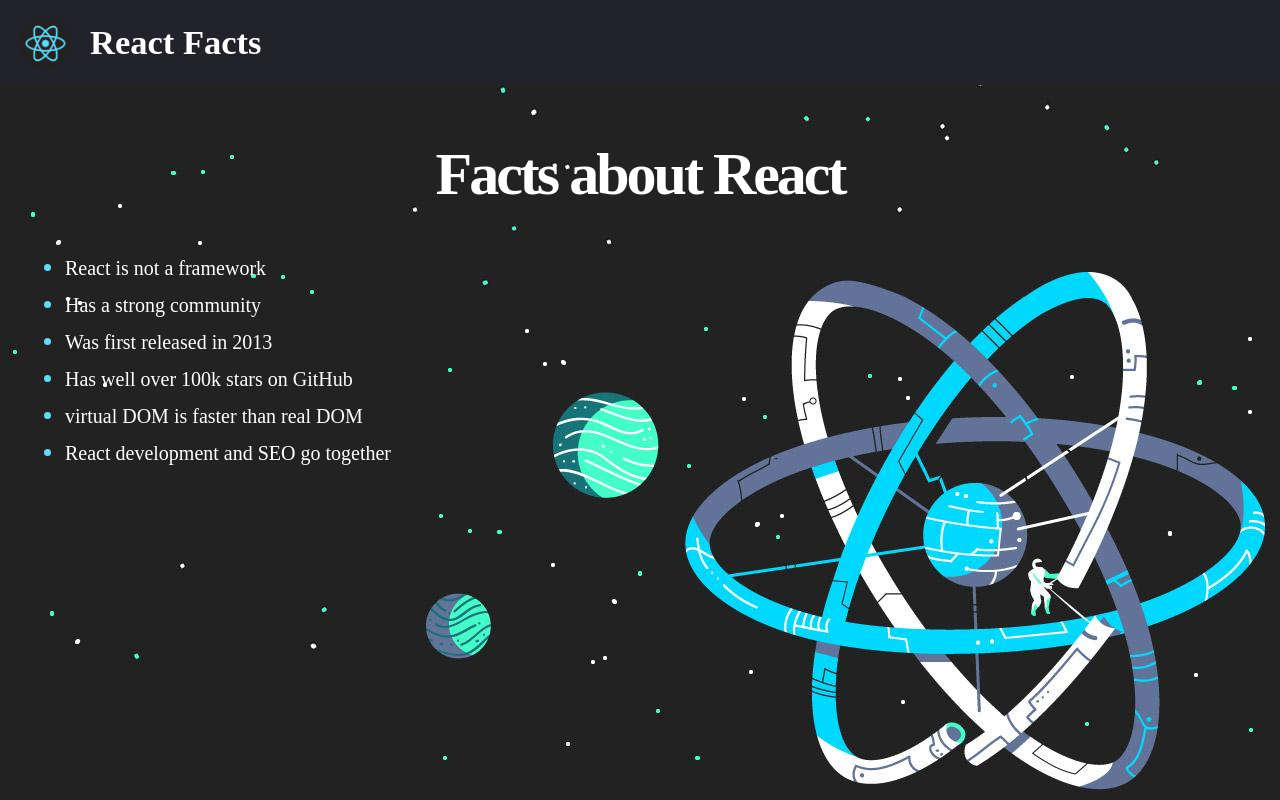
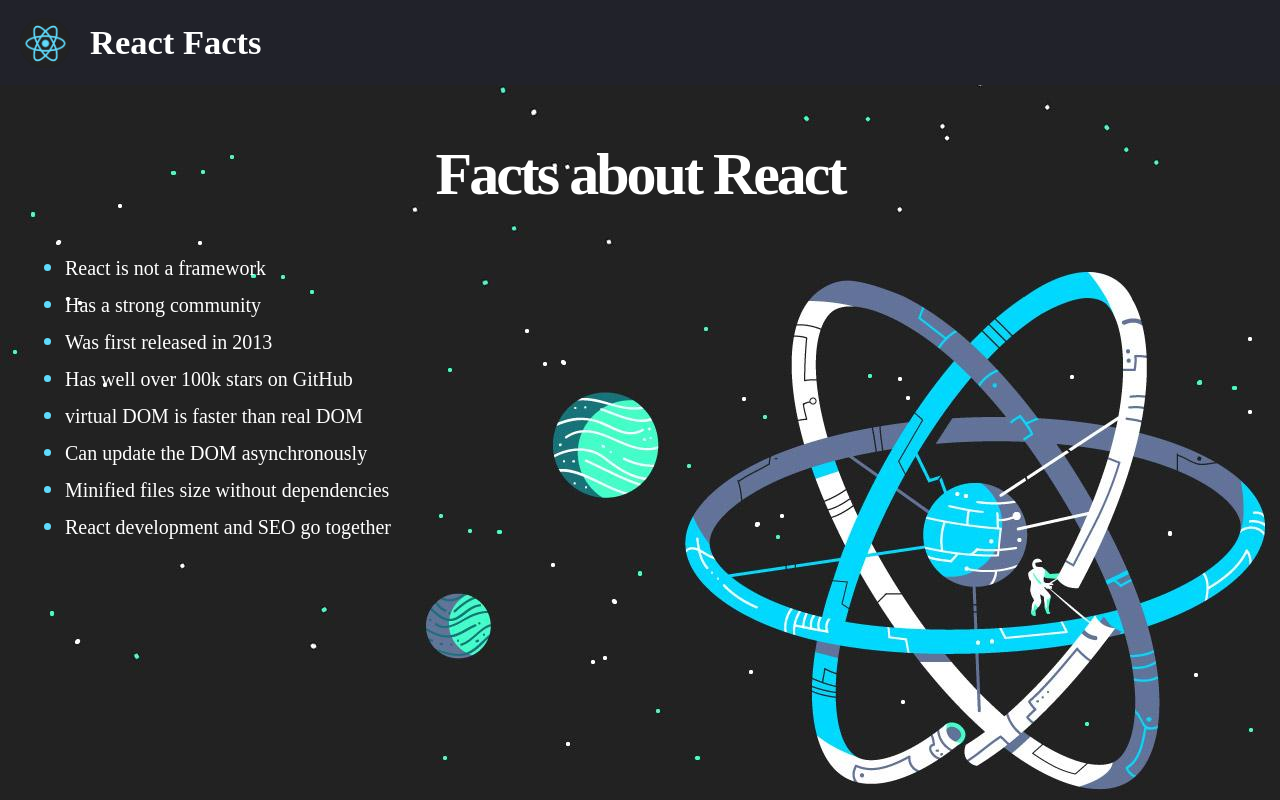
Before and after one commit to andydangit/spa-react-info, a React (Create React App) app: page / in a window 1280 px wide. Built offline with nearby package versions, Linux system fonts and the light colour scheme.

Commit message:
Refactor: add new facts to main

```diff
--- a/src/components/Main.js
+++ b/src/components/Main.js
@@ -11,6 +11,8 @@
         <li> Was first released in 2013</li>
         <li> Has well over 100k stars on GitHub</li>
         <li> virtual DOM is faster than real DOM</li>
+        <li> Can update the DOM asynchronously</li>
+        <li> Minified files size without dependencies</li>
         <li> React development and SEO go together</li>
       </ul>
     </main>
```
